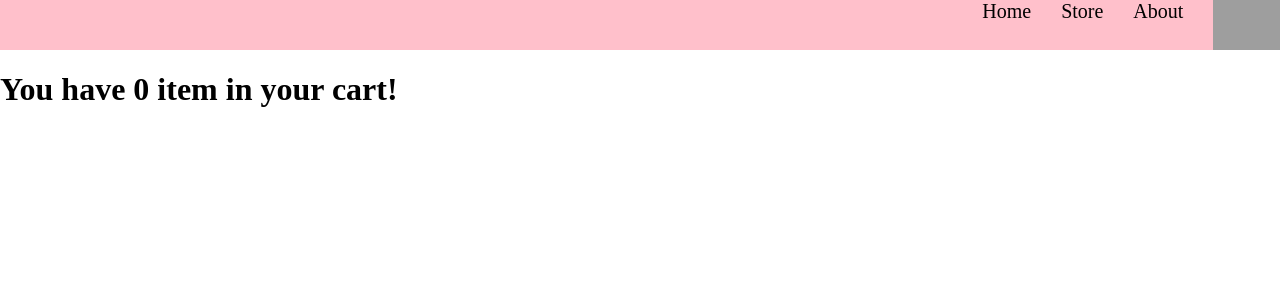
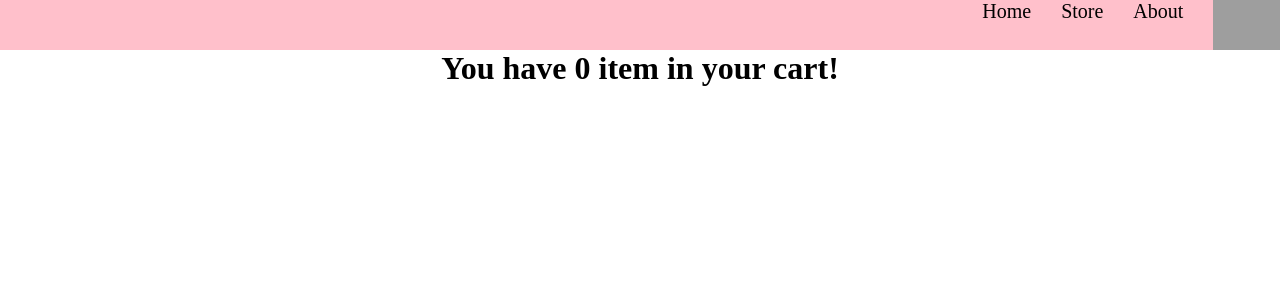
Before and after one commit to AntwonC/Shopping-Cart, a React (Create React App) app: page /Checkout in a window 1280 px wide. Shown: the top 300 px of the page. Built offline with nearby package versions, Linux system fonts and the light colour scheme; grey boxes are pictures that could not be loaded.

Commit message:
Working on layout of Checkout page

```diff
--- a/src/components/Checkout.js
+++ b/src/components/Checkout.js
@@ -1,3 +1,4 @@
+/* eslint-disable max-len */
 /* eslint-disable react/prop-types */
 import React from 'react';
 import {useState, useEffect} from 'react';
@@ -5,6 +6,14 @@ import NavBar from './NavBar';
 import '../styles/Checkout.css';
 
 const Checkout = ({cart, totalCost, getSinglePrice}) => {
+  const renderTotalCost = () => {
+    if ( totalCost === 0 ) {
+      return <div></div>;
+    } else {
+      return <div className="total-cost-element">Total Cost: ${totalCost}</div>;
+    }
+  };
+
   const showCartItems = () => {
     const cartArr = [...cart];
 
@@ -13,7 +22,7 @@ const Checkout = ({cart, totalCost, getSinglePrice}) => {
       return <li key={cartElement.id} className="cart-item">
         <img src={cartElement.src} alt={'bubbleGun'}/>
         <div>Quantity: {cartElement.quantity}</div>
-        <div>Quantity: {cartElement.quantity}</div>
+        <div>Price: ${getSinglePrice(cartElement.price) * cartElement.quantity}</div>
       </li>;
     });
 
@@ -31,9 +40,10 @@ const Checkout = ({cart, totalCost, getSinglePrice}) => {
   };
 
   return (
-    <div>
-      <h1>You have {numberOfItems()} item in your cart!</h1>
+    <div className="checkout-container">
+      <h1 className="header-cart-info">You have {numberOfItems()} item in your cart!</h1>
       <ul>{showCartItems()}</ul>
+      {renderTotalCost()}
     </div>
   );
 };
--- a/src/styles/Checkout.css
+++ b/src/styles/Checkout.css
@@ -1,3 +1,35 @@
+.header-cart-info {
+    margin: 0 auto;
+    text-align: center;
+}
+
 .cart-item {
+    display: flex;
     list-style-type: none;
+    justify-content: center;
+    align-items: center;
+    margin: 0 auto;
+    border: 1px solid blueviolet;
+    width: 35%;
 }
+
+.cart-item:first-child {
+    margin-bottom: 10px;
+}
+
+.cart-item:last-child {
+    margin-top: 10px;
+}
+
+.cart-item img {
+    width: 100px;
+}
+
+.cart-item div {
+    font-size: 25px;
+}
+
+.total-cost-element {
+    margin: 0 auto;
+    text-align: center;
+}
```
